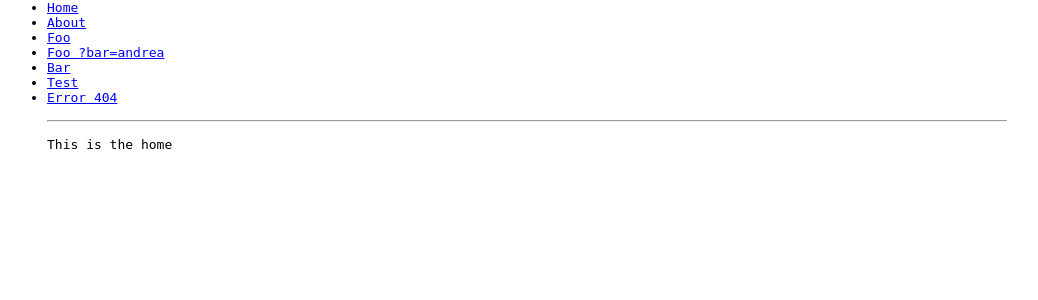
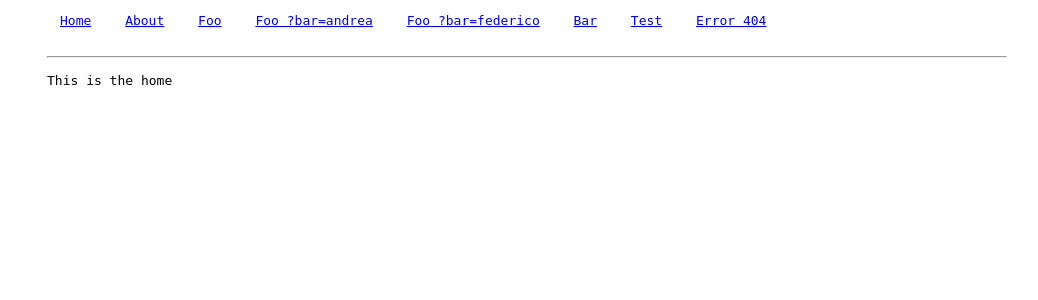
Before and after one commit to andrearufo/router, a PHP site: page /pages/home.php in a window 1280 px wide. Shown: the top 300 px of the page, without its empty margins (113-1151 px from the left). Run offline with PHP 8.4, Linux system fonts and the light colour scheme.

Commit message:
Continua

```diff
--- a/pages/_header.php
+++ b/pages/_header.php
@@ -15,16 +15,22 @@
             margin: auto;
             width: 960px;
         }
+
+        ul#menu > li{
+            display: inline-block;
+            padding: 1rem;
+        }
     </style>
 </head>
 <body>
 
     <div class="container">
-        <ul>
+        <ul id="menu">
             <li><a href="/">Home</a></li>
             <li><a href="/about-me">About</a></li>
             <li><a href="/foo">Foo</a></li>
             <li><a href="/foo/andrea">Foo ?bar=andrea</a></li>
+            <li><a href="/foo/federico">Foo ?bar=federico</a></li>
             <li><a href="/bar">Bar</a></li>
             <li><a href="/test">Test</a></li>
             <li><a href="/imanerro">Error 404</a></li>
--- a/router.php
+++ b/router.php
@@ -69,8 +69,8 @@ class Router
             }
         }
 
-        echo '<pre>'.print_r($candidate, 1).'</pre>';
-        exit;
+        // echo '<pre>'.print_r($candidate, 1).'</pre>';
+        // exit;
 
         if($mine){
             $mine->get_page();
```
Also changed, not shown: index.php (+11 -10 lines).
